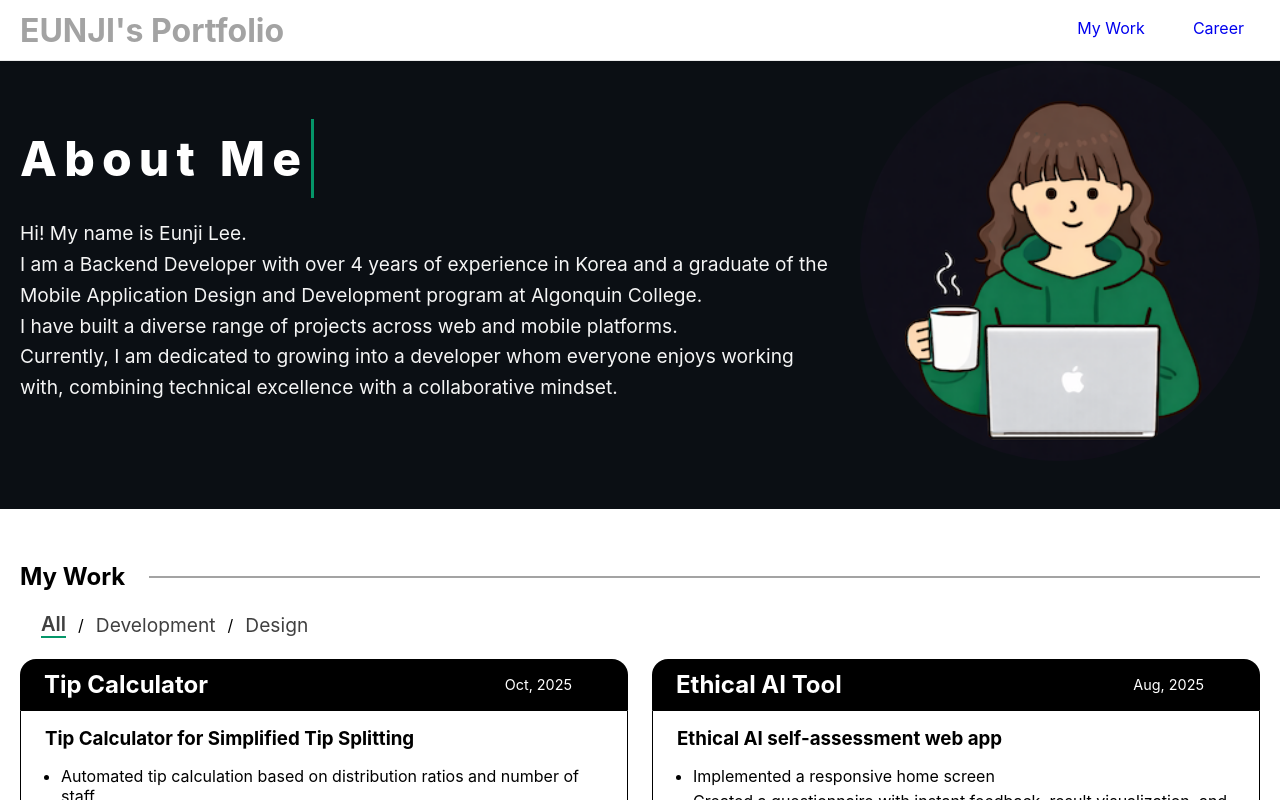
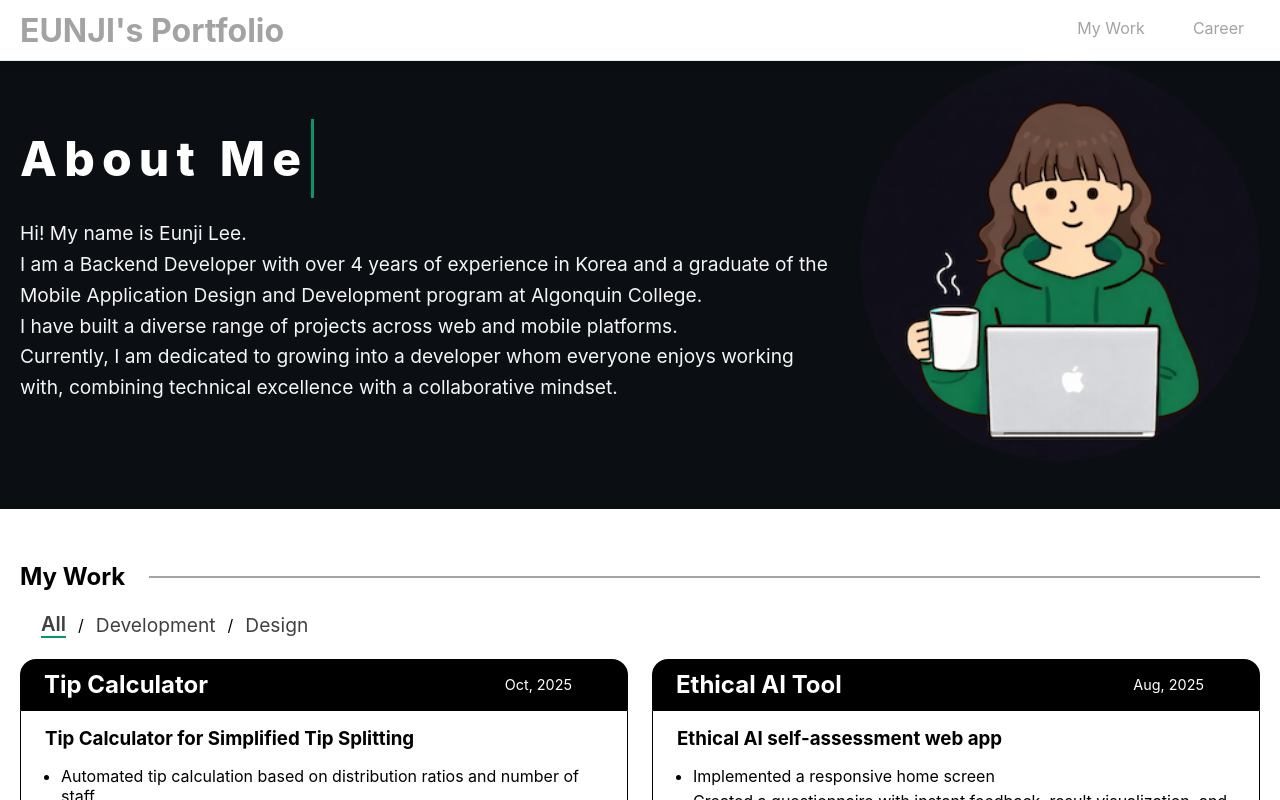
Before and after one commit to lee00866/lee00866.github.io, a React (Create React App) app: page / in a window 1280 px wide. Shown: the top 800 px of the page. Built offline with nearby package versions, Linux system fonts and the light colour scheme.

Commit message:
style: change nav text color

```diff
--- a/src/components/Header/Header.module.css
+++ b/src/components/Header/Header.module.css
@@ -71,7 +71,10 @@ anchor.anchor,
   cursor: pointer;
 }
 
-.anchor {
+.anchor,
+.anchor:visited {
+  color: var(--color-header-text);
+  text-decoration: none;
   text-decoration-line: none;
 }
 
```
